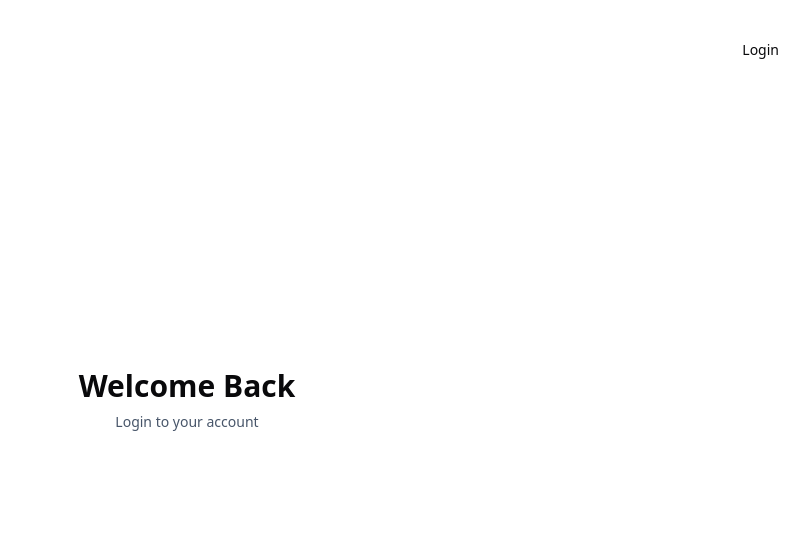
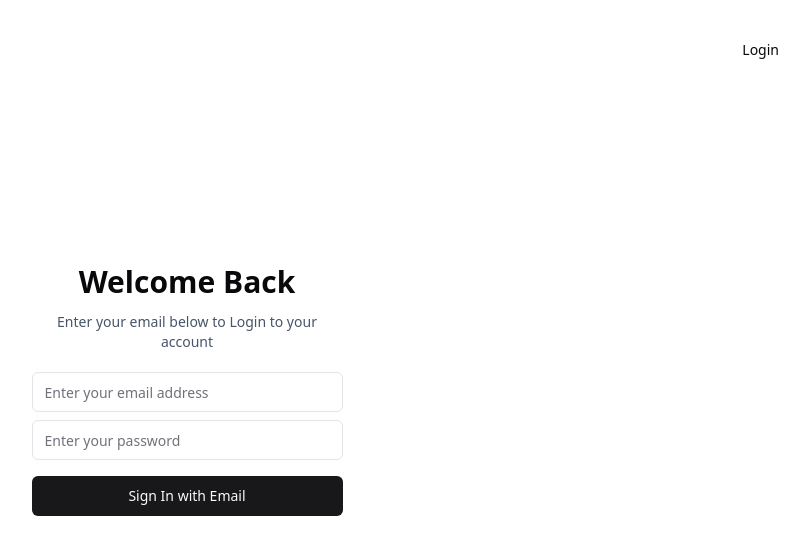
Before and after one commit to shleecloud/tailwind-dashboard, a React (Vite) app: page /login in a window 1280 px wide. Shown: the top 554 px of the page, without its empty margins (453-1262 px from the left). Built offline with nearby package versions, Linux system fonts and the light colour scheme.

Commit message:
style: create login form

```diff
--- /dev/null
+++ b/src/components/ui/button.jsx
@@ -0,0 +1,47 @@
+import * as React from "react"
+import { Slot } from "@radix-ui/react-slot"
+import { cva } from "class-variance-authority";
+
+import { cn } from "@/lib/utils"
+
+const buttonVariants = cva(
+  "inline-flex items-center justify-center whitespace-nowrap rounded-md text-sm font-medium ring-offset-background transition-colors focus-visible:outline-none focus-visible:ring-2 focus-visible:ring-ring focus-visible:ring-offset-2 disabled:pointer-events-none disabled:opacity-50",
+  {
+    variants: {
+      variant: {
+        default: "bg-primary text-primary-foreground hover:bg-primary/90",
+        destructive:
+          "bg-destructive text-destructive-foreground hover:bg-destructive/90",
+        outline:
+          "border border-input bg-background hover:bg-accent hover:text-accent-foreground",
+        secondary:
+          "bg-secondary text-secondary-foreground hover:bg-secondary/80",
+        ghost: "hover:bg-accent hover:text-accent-foreground",
+        link: "text-primary underline-offset-4 hover:underline",
+      },
+      size: {
+        default: "h-10 px-4 py-2",
+        sm: "h-9 rounded-md px-3",
+        lg: "h-11 rounded-md px-8",
+        icon: "h-10 w-10",
+      },
+    },
+    defaultVariants: {
+      variant: "default",
+      size: "default",
+    },
+  }
+)
+
+const Button = React.forwardRef(({ className, variant, size, asChild = false, ...props }, ref) => {
+  const Comp = asChild ? Slot : "button"
+  return (
+    (<Comp
+      className={cn(buttonVariants({ variant, size, className }))}
+      ref={ref}
+      {...props} />)
+  );
+})
+Button.displayName = "Button"
+
+export { Button, buttonVariants }
--- /dev/null
+++ b/src/components/ui/form.jsx
@@ -0,0 +1,133 @@
+import * as React from "react"
+import { Slot } from "@radix-ui/react-slot"
+import { Controller, FormProvider, useFormContext } from "react-hook-form";
+
+import { cn } from "@/lib/utils"
+import { Label } from "@/components/ui/label"
+
+const Form = FormProvider
+
+const FormFieldContext = React.createContext({})
+
+const FormField = (
+  {
+    ...props
+  }
+) => {
+  return (
+    (<FormFieldContext.Provider value={{ name: props.name }}>
+      <Controller {...props} />
+    </FormFieldContext.Provider>)
+  );
+}
+
+const useFormField = () => {
+  const fieldContext = React.useContext(FormFieldContext)
+  const itemContext = React.useContext(FormItemContext)
+  const { getFieldState, formState } = useFormContext()
+
+  const fieldState = getFieldState(fieldContext.name, formState)
+
+  if (!fieldContext) {
+    throw new Error("useFormField should be used within <FormField>")
+  }
+
+  const { id } = itemContext
+
+  return {
+    id,
+    name: fieldContext.name,
+    formItemId: `${id}-form-item`,
+    formDescriptionId: `${id}-form-item-description`,
+    formMessageId: `${id}-form-item-message`,
+    ...fieldState,
+  }
+}
+
+const FormItemContext = React.createContext({})
+
+const FormItem = React.forwardRef(({ className, ...props }, ref) => {
+  const id = React.useId()
+
+  return (
+    (<FormItemContext.Provider value={{ id }}>
+      <div ref={ref} className={cn("space-y-2", className)} {...props} />
+    </FormItemContext.Provider>)
+  );
+})
+FormItem.displayName = "FormItem"
+
+const FormLabel = React.forwardRef(({ className, ...props }, ref) => {
+  const { error, formItemId } = useFormField()
+
+  return (
+    (<Label
+      ref={ref}
+      className={cn(error && "text-destructive", className)}
+      htmlFor={formItemId}
+      {...props} />)
+  );
+})
+FormLabel.displayName = "FormLabel"
+
+const FormControl = React.forwardRef(({ ...props }, ref) => {
+  const { error, formItemId, formDescriptionId, formMessageId } = useFormField()
+
+  return (
+    (<Slot
+      ref={ref}
+      id={formItemId}
+      aria-describedby={
+        !error
+          ? `${formDescriptionId}`
+          : `${formDescriptionId} ${formMessageId}`
+      }
+      aria-invalid={!!error}
+      {...props} />)
+  );
+})
+FormControl.displayName = "FormControl"
+
+const FormDescription = React.forwardRef(({ className, ...props }, ref) => {
+  const { formDescriptionId } = useFormField()
+
+  return (
+    (<p
+      ref={ref}
+      id={formDescriptionId}
+      className={cn("text-sm text-muted-foreground", className)}
+      {...props} />)
+  );
+})
+FormDescription.displayName = "FormDescription"
+
+const FormMessage = React.forwardRef(({ className, children, ...props }, ref) => {
+  const { error, formMessageId } = useFormField()
+  const body = error ? String(error?.message) : children
+
+  if (!body) {
+    return null
+  }
+
+  return (
+    (<p
+      ref={ref}
+      id={formMessageId}
+      className={cn("text-sm font-medium text-destructive", className)}
+      {...props}>
+      {body}
+    </p>)
+  );
+})
+FormMessage.displayName = "FormMessage"
+
+export {
+  useFormField,
+  Form,
+  FormItem,
+  FormLabel,
+  FormControl,
+  FormDescription,
+  FormMessage,
+  FormField,
+}
--- /dev/null
+++ b/src/components/ui/input.jsx
@@ -0,0 +1,19 @@
+import * as React from "react"
+
+import { cn } from "@/lib/utils"
+
+const Input = React.forwardRef(({ className, type, ...props }, ref) => {
+  return (
+    (<input
+      type={type}
+      className={cn(
+        "flex h-10 w-full rounded-md border border-input bg-background px-3 py-2 text-sm ring-offset-background file:border-0 file:bg-transparent file:text-sm file:font-medium placeholder:text-muted-foreground focus-visible:outline-none focus-visible:ring-2 focus-visible:ring-ring focus-visible:ring-offset-2 disabled:cursor-not-allowed disabled:opacity-50",
+        className
+      )}
+      ref={ref}
+      {...props} />)
+  );
+})
+Input.displayName = "Input"
+
+export { Input }
--- /dev/null
+++ b/src/components/ui/label.jsx
@@ -0,0 +1,16 @@
+import * as React from "react"
+import * as LabelPrimitive from "@radix-ui/react-label"
+import { cva } from "class-variance-authority";
+
+import { cn } from "@/lib/utils"
+
+const labelVariants = cva(
+  "text-sm font-medium leading-none peer-disabled:cursor-not-allowed peer-disabled:opacity-70"
+)
+
+const Label = React.forwardRef(({ className, ...props }, ref) => (
+  <LabelPrimitive.Root ref={ref} className={cn(labelVariants(), className)} {...props} />
+))
+Label.displayName = LabelPrimitive.Root.displayName
+
+export { Label }
--- a/src/pages/Login.jsx
+++ b/src/pages/Login.jsx
@@ -1,4 +1,20 @@
+import { Button } from "@/components/ui/button";
+import { Input } from "@/components/ui/input";
+import { Form, FormControl, FormField, FormItem } from "@/components/ui/form";
+import { useForm } from "react-hook-form";
+
 export default function Login() {
+  const form = useForm({
+    defaultValues: {
+      email: "",
+      password: "",
+    },
+  });
+
+  function onSubmit(data) {
+    console.log(data);
+  }
+
   return (
     <div
       title="container"
@@ -15,12 +31,61 @@
       </div> */}
       <div
         title="login"
-        className="mx-auto flex w-full flex-col justify-center space-y-6 sm:w-[350px]"
+        className="mx-auto flex w-full flex-col justify-center space-y-6 sm:w-[375px]"
       >
         <div className="mx-auto flex flex-col items-center justify-center space-y-4">
-          <div className="flex flex-col space-y-2 text-center">
-            <h1 className="text-3xl font-bold">Welcome Back</h1>
-            <p className="text-sm text-slate-600">Login to your account</p>
+          <div className="p-8">
+            <div className="flex flex-col space-y-3 text-center">
+              <h1 className="text-3xl font-bold">Welcome Back</h1>
+              <p className="text-sm text-slate-600">
+                Enter your email below to Login to your account
+              </p>
+            </div>
+            <Form {...form}>
+              <form
+                className="flex flex-col gap-2 my-5"
+                onSubmit={form.handleSubmit(onSubmit)}
+              >
+                <FormField
+                  control={form.control}
+                  name="email"
+                  label="Email"
+                  type="email"
+                  render={({ field }) => (
+                    <FormItem>
+                      <FormControl>
+                        <Input
+                          id="email"
+                          placeholder="Enter your email address"
+                          {...field}
+                        />
+                      </FormControl>
+                    </FormItem>
+                  )}
+                />
+                <FormField
+                  control={form.control}
+                  name="password"
+                  label="Password"
+                  type="password"
+                  render={({ field }) => (
+                    <FormItem>
+                      <FormControl>
+                        <Input
+                          id="password"
+                          placeholder="Enter your password"
+                          type="password"
+                          {...field}
+                        />
+                      </FormControl>
+                    </FormItem>
+                  )}
+                />
+                <Button className="w-full mt-2" type="submit">
+                  Sign In with Email
+                </Button>
+              </form>
+            </Form>
           </div>
         </div>
       </div>
```
